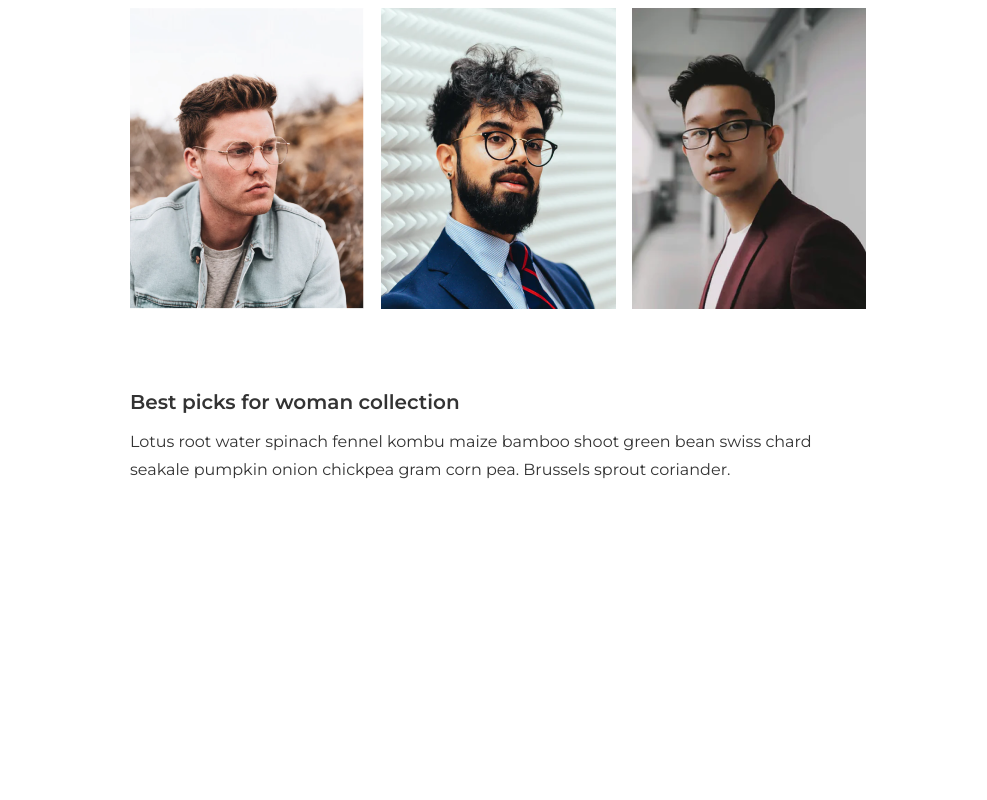
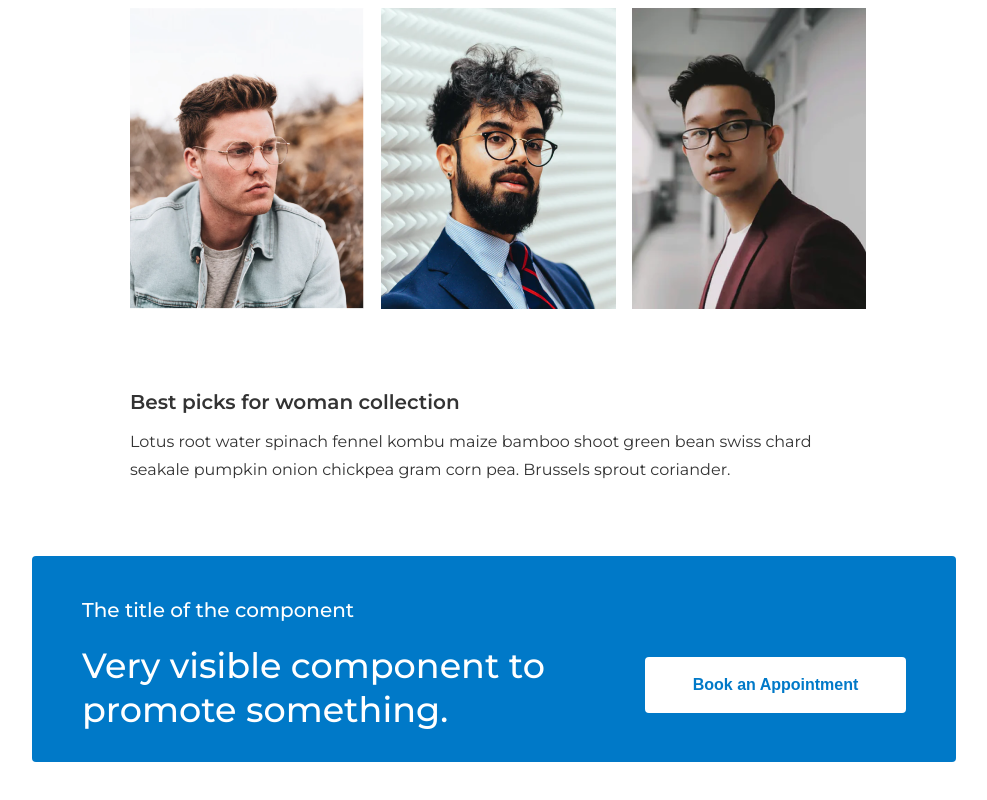
Before and after one commit to aliev008/ak-project, a React (Create React App) app: page / in a window 1280 px wide. Shown: the part 728-1528 px from the top of the page, without its empty margins (146-1133 px from the left). Built offline with nearby package versions, Linux system fonts and the light colour scheme.

Commit message:
feat: added banner block to the project

```diff
--- a/src/App.js
+++ b/src/App.js
@@ -1,12 +1,14 @@
 import "./App.scss";
 import OnePictureBlock from "./components/onePictureBlock/onePictureBlock";
 import ThreePicturesBlock from "./components/threePicturesBlock/threePicturesBlock";
+import BannerBlock from "./components/bannerBlock/bannerBlock";
 
 function App() {
   return (
     <div className="wrapper">
       <OnePictureBlock />
       <ThreePicturesBlock />
+      <BannerBlock />
     </div>
   );
 }
--- /dev/null
+++ b/src/components/bannerBlock/bannerBlock.js
@@ -0,0 +1,17 @@
+import "./style.scss";
+
+import React from "react";
+
+const BannerBlock = () => (
+  <section className="banner-block">
+    <div className="banner">
+      <div className="banner-text">
+        <p>The title of the component</p>
+        <h1>Very visible component to promote something.</h1>
+      </div>
+      <button className="banner-btn">Book an Appointment</button>
+    </div>
+  </section>
+);
+
+export default BannerBlock;
--- /dev/null
+++ b/src/components/bannerBlock/style.scss
@@ -0,0 +1,47 @@
+.banner-block {
+  padding: 0 9.6rem;
+  margin-top: 7.2rem;
+  color: white;
+  .banner {
+    padding: 4rem 5rem 3rem 5rem;
+    background-color: #0079C8;
+    border-radius: .4rem;
+    display: flex;
+    justify-content: space-between;
+    .banner-text {
+      width: 57.5%;
+    }
+    h1 {
+      font-size: 3.5rem;
+      font-weight: 500;
+      line-height: 4.4rem;
+    }
+    p {
+      font-size: 2rem;
+      margin-bottom: 2rem;
+      font-weight: 500;
+    }
+  }
+  .banner-btn {
+    width: 26.1rem;
+    height: 5.6rem;
+    border: none;
+    border-radius: 4px;
+    background: white;
+    padding: 20px 40px;
+    font-style: normal;
+    font-weight: 600;
+    font-size: 1.6rem;
+    line-height: 1.6rem;
+    color: #0079C8;
+    margin: 6.1rem 0 0 0;
+    transition: background-color .5s ease-out, color .5s ease-out, border .5s ease-out;
+    &:hover {
+      background: transparent;
+      color: white;
+      border: .1rem solid white;
+      cursor: pointer;
+      padding: 1.9rem 3.9rem;
+    }
+  }
+}
```
